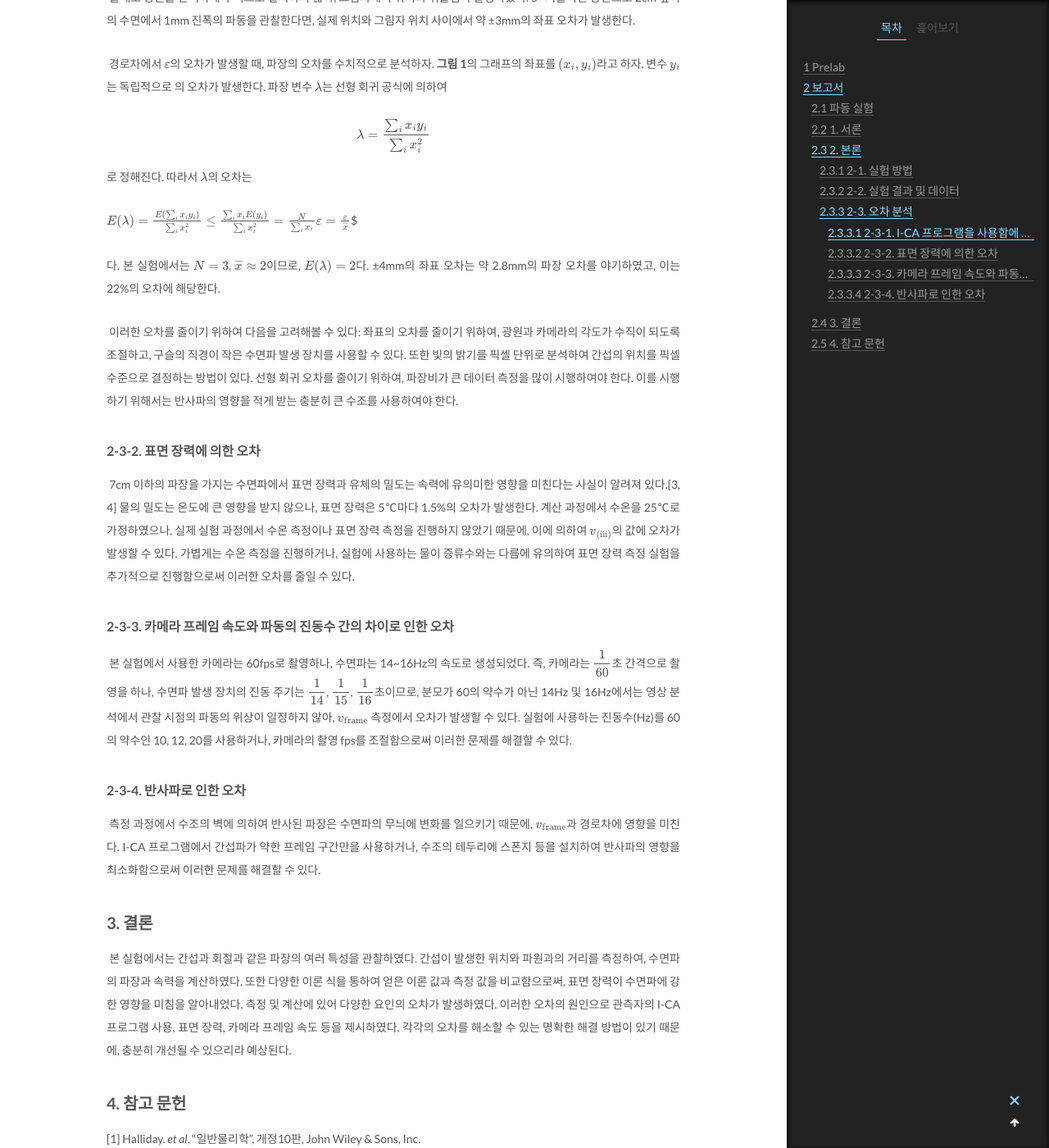
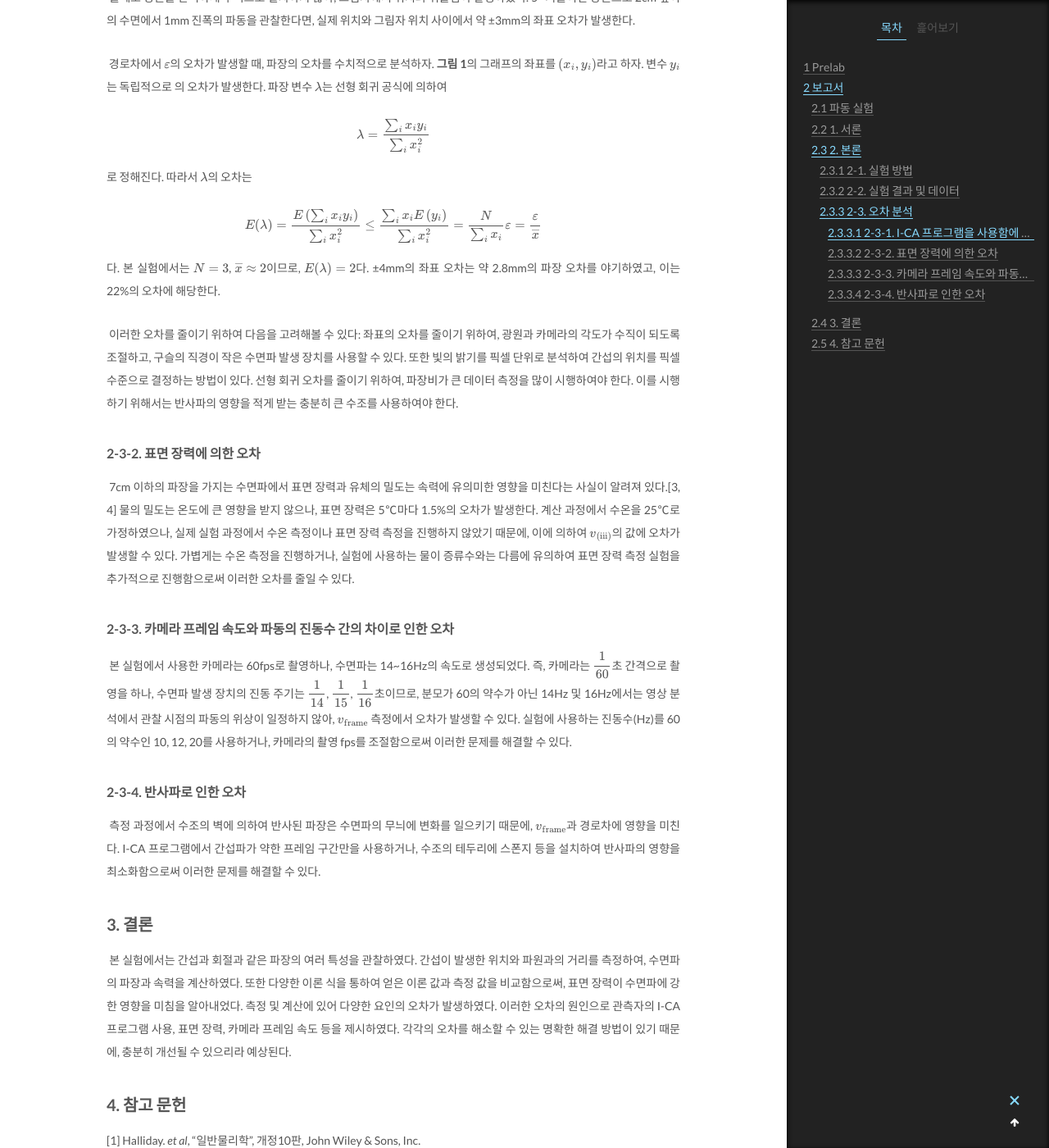
Before and after one commit to youngyojun/youngyojun.github.io, a Jekyll site: the page built from _posts/2021-05-05-physicslab1-wave.md, in a window 1280 px wide and 1400 px high, scrolled down 11184 px. Shown: the whole window at 82% size. Built offline with Jekyll 4.4.1, drawn with Linux system fonts in a browser that asks for light colours; formulas are drawn with MathJax 3; comment, search, counter and statistics services are not loaded.

Commit message:
Fix typo

```diff
--- a/_posts/2021-05-05-physicslab1-wave.md
+++ b/_posts/2021-05-05-physicslab1-wave.md
@@ -342,7 +342,7 @@ $$ \lambda = \frac{ \sum _i x _i y _i }{ \sum _i x _i ^2 } $$
 
 로 정해진다. 따라서 $\lambda$의 오차는
 
-$ E ( \lambda ) = \frac{ E \left( \sum _i x _i y _i \right) }{ \sum _i x _i ^2 } \le \frac{ \sum _i x _i E \left( y _i \right) }{ \sum _i x _i ^ 2 } = \frac{ N }{ \sum _i x _i } \varepsilon = \frac{ \varepsilon }{ \overline{ x } } $$
+$$ E ( \lambda ) = \frac{ E \left( \sum _i x _i y _i \right) }{ \sum _i x _i ^2 } \le \frac{ \sum _i x _i E \left( y _i \right) }{ \sum _i x _i ^ 2 } = \frac{ N }{ \sum _i x _i } \varepsilon = \frac{ \varepsilon }{ \overline{ x } } $$
 
 다. 본 실험에서는 $N=3$, $\overline{x} \approx 2$이므로, $E(\lambda) = 2$다. ±4mm의 좌표 오차는 약 2.8mm의 파장 오차를 야기하였고, 이는 22%의 오차에 해당한다.
 
```
